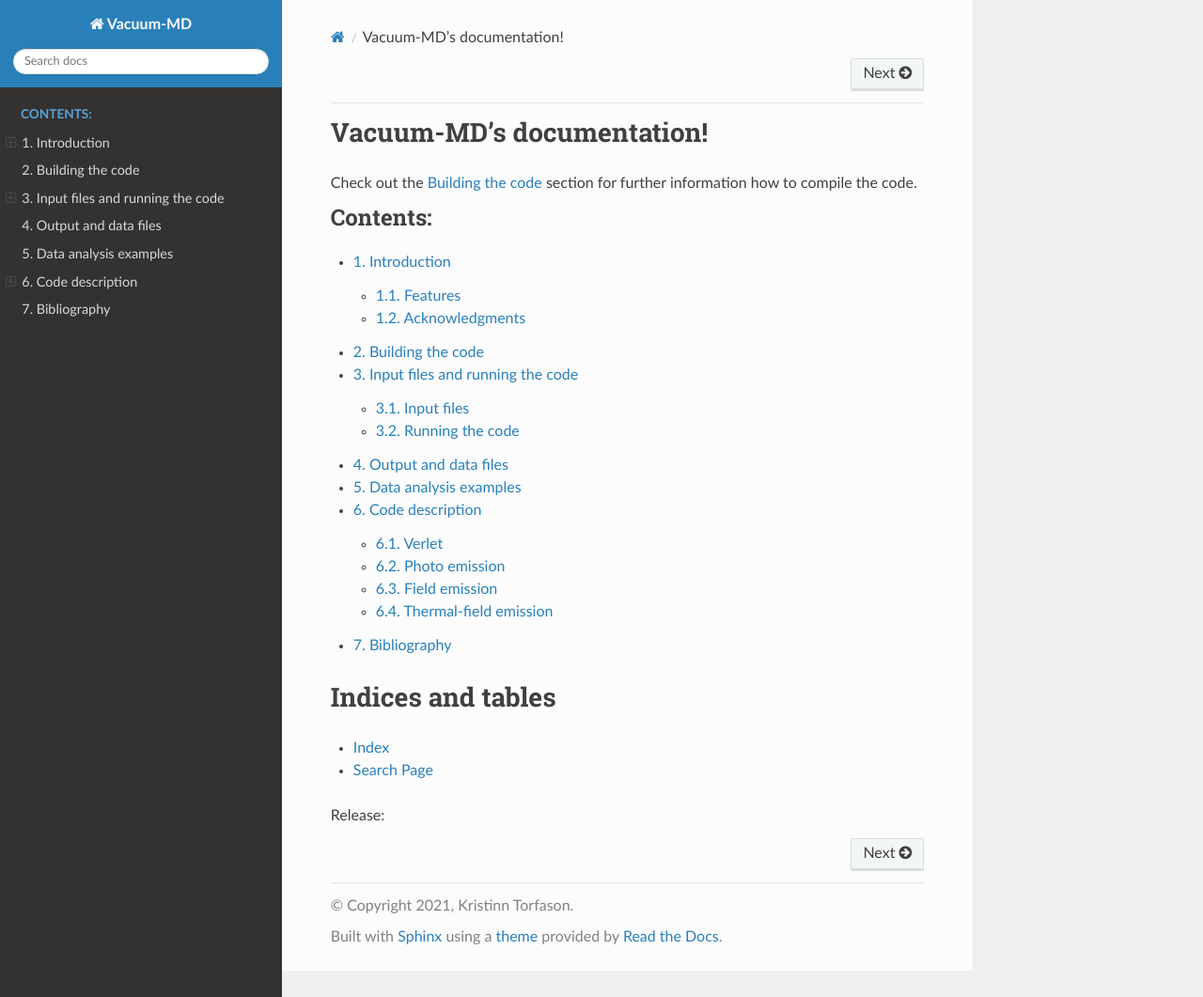
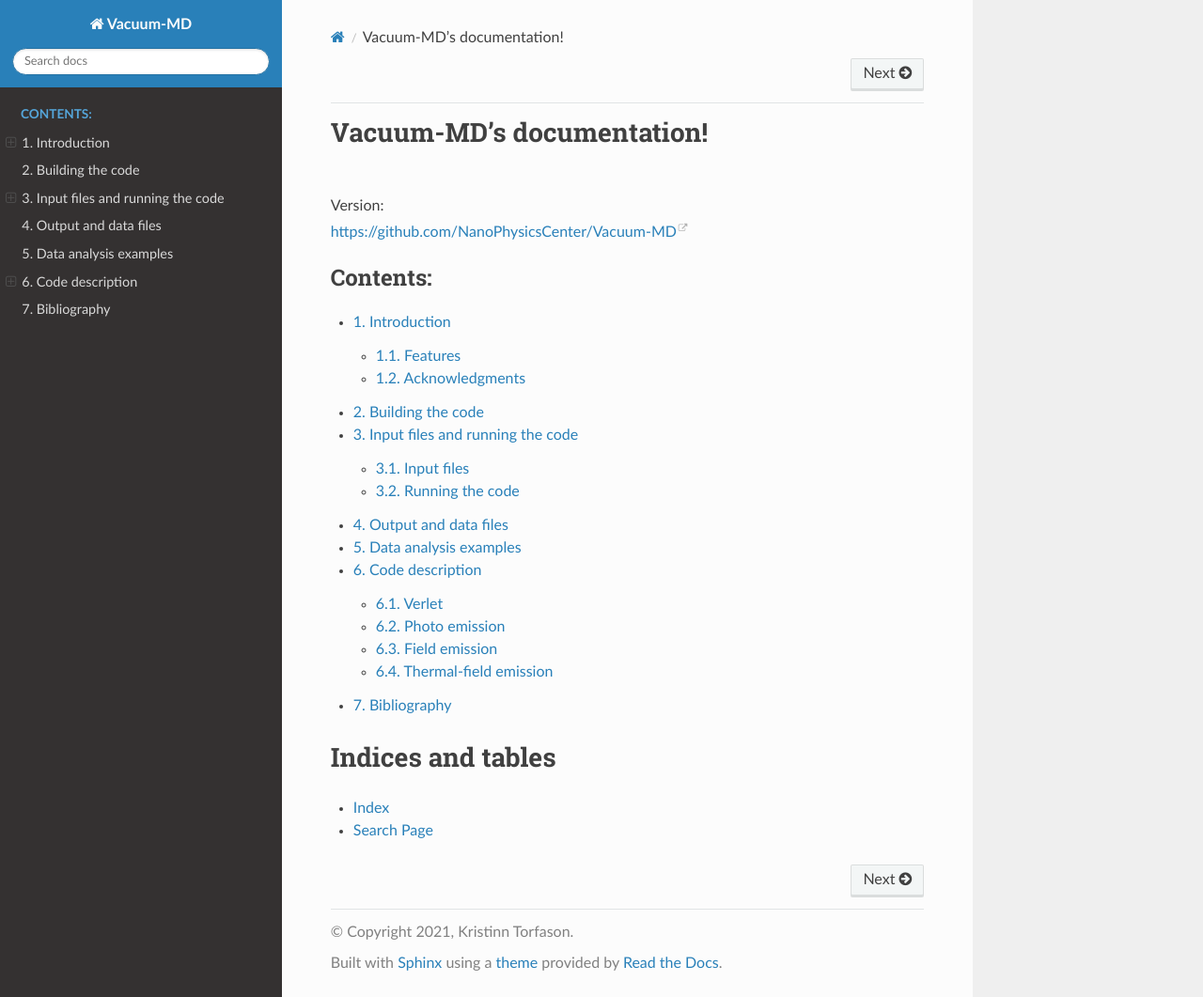
Before and after one commit to NanoPhysicsCenter/RUMDEED, a Sphinx documentation site: the page built from docs/source/manual.rst, in a window 1280 px wide and 1061 px high. Shown: the whole window at 94% size. Built offline with Sphinx 7.4.7 and the Read the Docs theme 2.0.0, drawn with Linux system fonts in a browser that asks for light colours.

Commit message:
Docs updated

```diff
--- a/docs/source/conf.py
+++ b/docs/source/conf.py
@@ -32,7 +32,7 @@ def get_git_commit():
 project = 'Vacuum-MD'
 copyright = '{}, Kristinn Torfason'.format(date.today().year)
 author = 'Kristinn Torfason'
-release = get_git_commit()
+version = get_git_commit()
 
 
 # -- General configuration ---------------------------------------------------
@@ -70,6 +70,7 @@ html_theme_options = {
     'collapse_navigation': False,
     'prev_next_buttons_location': 'both',
     'style_external_links': True,
+    'display_version': False,
 }
 
 html_show_sourcelink = False
--- a/docs/source/manual.rst
+++ b/docs/source/manual.rst
@@ -6,7 +6,9 @@
 Vacuum-MD's documentation!
 =====================================
 
-Check out the :doc:`build` section for further information how to compile the code.
+|
+| Version: |version|
+| https://github.com/NanoPhysicsCenter/Vacuum-MD
 
 .. toctree::
    :maxdepth: 2
@@ -26,5 +28,3 @@ Indices and tables
 
 * :ref:`genindex`
 * :ref:`search`
-
-Release: |release|
```
